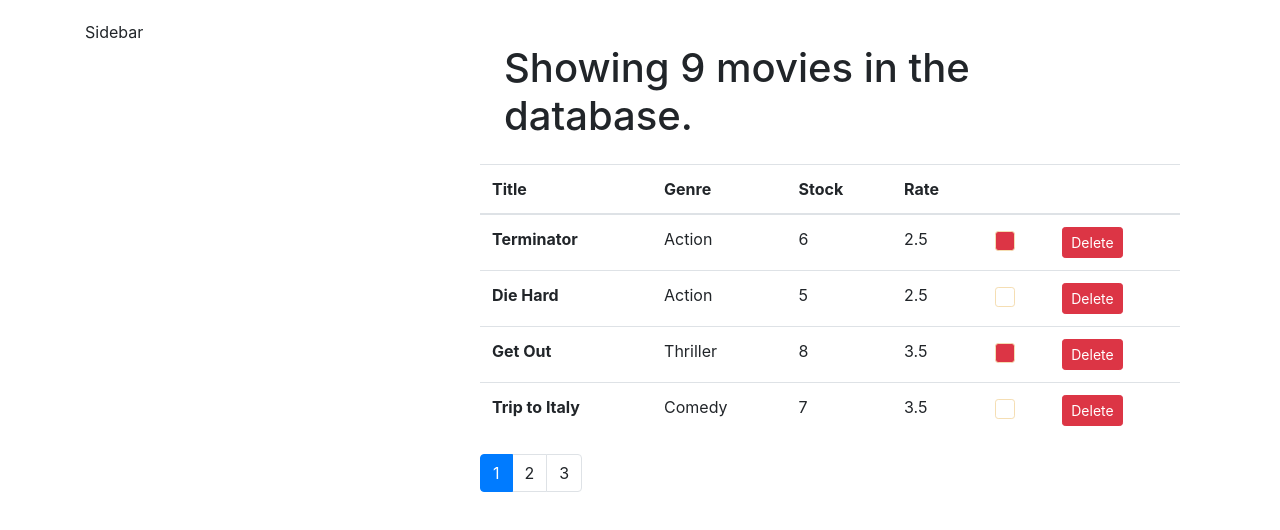
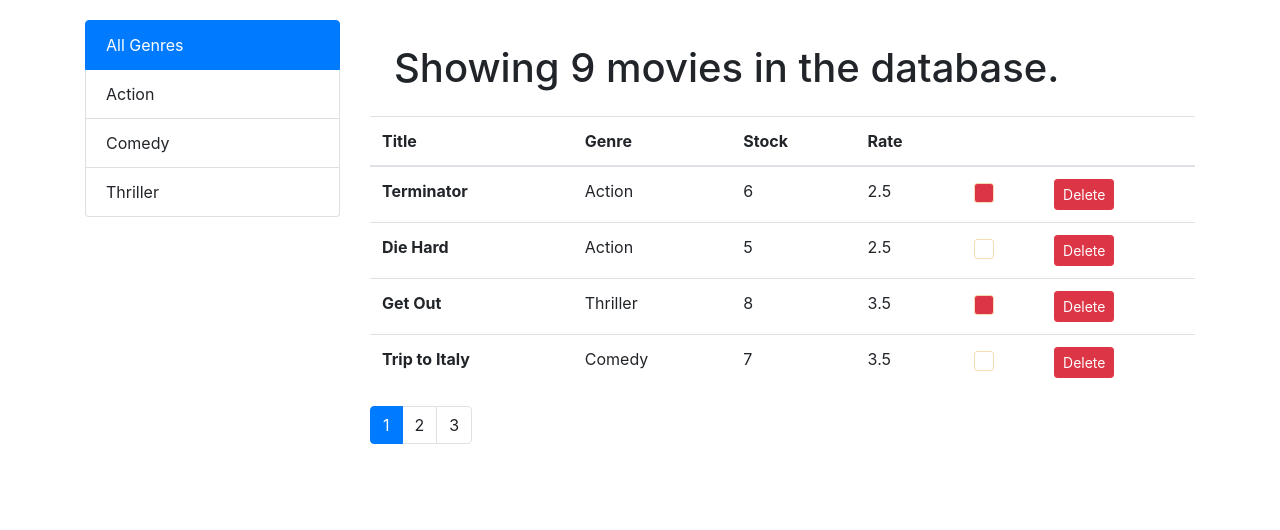
Before and after one commit to shubhamdixit8388/react-learning-vidly-app, a React (Create React App) app: page / in a window 1280 px wide. Shown: the top 530 px of the page. Built offline with nearby package versions, Linux system fonts and the light colour scheme.

Commit message:
filtering in movies completed

```diff
--- a/src/components/common/pagination.jsx
+++ b/src/components/common/pagination.jsx
@@ -2,10 +2,8 @@ import React from "react";
 import PropTypes from "prop-types";
 import _ from "lodash";
 
-class Pagination extends React.Component {
-  render() {
-    const { itemsCount, pageSize, onPageChange, currentPageNumber } =
-      this.props;
+const Pagination = (props) => {
+  const { itemsCount, pageSize, onItemSelect, selectedItem } = props;
   const noOfPages = Math.ceil(itemsCount / pageSize);
   if (noOfPages < 2) return null;
   const pages = _.range(1, noOfPages + 1);
@@ -15,8 +13,10 @@ class Pagination extends React.Component {
         {pages.map((page) => {
           return (
             <li
-                onClick={() => onPageChange(page)}
-                className={this.getActiveClass(page, currentPageNumber)}
+              onClick={() => onItemSelect(page)}
+              className={
+                page === selectedItem ? "page-item active" : "page-item"
+              }
               key={page}
             >
               <a className="page-link">{page}</a>
@@ -26,14 +26,7 @@ class Pagination extends React.Component {
       </ul>
     </nav>
   );
-  }
-
-  getActiveClass(pageNumber, currentPageNumber) {
-    let pageNumberClass = "page-item ";
-    pageNumberClass += pageNumber === currentPageNumber ? "active" : "";
-    return pageNumberClass;
-  }
-}
+};
 
 Pagination.propTypes = {
   itemsCount: PropTypes.number.isRequired,
--- a/src/components/common/sidebar-tabs.jsx
+++ b/src/components/common/sidebar-tabs.jsx
@@ -1,9 +1,28 @@
-import React, { Component } from "react";
+const SidebarTabs = (props) => {
+  const { genres, onItemSelect, textProperty, valueProperty, selectedItem } =
+    props;
+  return (
+    <ul className="list-group">
+      {genres.map((genre) => (
+        <li
+          className={
+            selectedItem.name === genre.name
+              ? "list-group-item active"
+              : "list-group-item"
+          }
+          key={genre[valueProperty]}
+          onClick={() => onItemSelect(genre)}
+        >
+          {genre[textProperty]}
+        </li>
+      ))}
+    </ul>
+  );
+};
 
-class SidebarTabs extends React.Component {
-  render() {
-    return <div>Sidebar</div>;
-  }
-}
+SidebarTabs.defaultProps = {
+  textProperty: "name",
+  valueProperty: "_id",
+};
 
 export default SidebarTabs;
--- a/src/components/movies.jsx
+++ b/src/components/movies.jsx
@@ -1,27 +1,57 @@
 import React, { Component } from "react";
 import { getMovies } from "../services/fakeMovieService";
+import { getGenres } from "../services/fakeGenreService";
 import Like from "./common/like";
 import Pagination from "./common/pagination";
 import { paginate } from "../utils/paginate";
+import SidebarTabs from "./common/sidebar-tabs";
 
 class Movies extends Component {
   state = {
-    movies: getMovies(),
+    movies: [],
+    genres: [],
     pageSize: 4,
     currentPageNumber: 1,
+    selectedGenre: { name: "All Genres" },
   };
+
+  componentDidMount() {
+    const genres = [{ name: "All Genres" }, ...getGenres()];
+    this.setState({ movies: getMovies(), genres });
+  }
+
   render() {
-    const { length: count } = this.state.movies;
-    const { movies: allMovies, currentPageNumber, pageSize } = this.state;
-    const movies = paginate(allMovies, currentPageNumber, pageSize);
+    const {
+      movies: allMovies,
+      currentPageNumber,
+      pageSize,
+      genres,
+      selectedGenre,
+    } = this.state;
+
+    const filteredMovies =
+      selectedGenre && selectedGenre._id
+        ? allMovies.filter((movie) => movie.genre._id === selectedGenre._id)
+        : allMovies;
+    const movies = paginate(filteredMovies, currentPageNumber, pageSize);
 
     if (!this.state.movies.length) {
       return <h1 className="m-4">There are no movies in the database.</h1>;
     }
     return (
       <main className="container">
-        <h1 className="m-4">Showing {count} movies in the database.</h1>
-
+        <div className="row">
+          <div className="col-3">
+            <SidebarTabs
+              genres={genres}
+              onItemSelect={this.handleGenreChange}
+              selectedItem={selectedGenre}
+            />
+          </div>
+          <div className="col">
+            <h1 className="m-4">
+              Showing {filteredMovies.length} movies in the database.
+            </h1>
             <table className="table">
               <thead>
                 <tr>
@@ -62,14 +92,22 @@ class Movies extends Component {
               </tbody>
             </table>
             <Pagination
-          itemsCount={count}
+              itemsCount={filteredMovies.length}
               pageSize={this.state.pageSize}
-          onPageChange={this.handlePageChange}
-          currentPageNumber={this.state.currentPageNumber}
+              onItemSelect={this.handlePageChange}
+              selectedItem={this.state.currentPageNumber}
             />
+          </div>
+        </div>
       </main>
     );
   }
+
+  handleGenreChange = (selectedGenre) => {
+    if (selectedGenre !== this.state.selectedGenre) {
+      this.setState({ selectedGenre, currentPageNumber: 1 });
+    }
+  };
 
   handlePageChange = (currentPageNumber) => {
     if (this.state.currentPageNumber !== currentPageNumber) {
--- a/src/index.js
+++ b/src/index.js
@@ -1,7 +1,6 @@
 import React from "react";
 import ReactDOM from "react-dom";
 import "./index.css";
-import App from "./App";
 import Movies from "./components/movies";
 import reportWebVitals from "./reportWebVitals";
 import "bootstrap/dist/css/bootstrap.css";
@@ -9,7 +8,7 @@ import "font-awesome/css/font-awesome.css";
 
 ReactDOM.render(
   <React.StrictMode>
-    <App />
+    <Movies />
   </React.StrictMode>,
   document.getElementById("root")
 );
--- a/src/services/fakeGenreService.js
+++ b/src/services/fakeGenreService.js
@@ -1,9 +1,9 @@
 export const genres = [
   { _id: "5b21ca3eeb7f6fbccd471818", name: "Action" },
   { _id: "5b21ca3eeb7f6fbccd471814", name: "Comedy" },
-  { _id: "5b21ca3eeb7f6fbccd471820", name: "Thriller" }
+  { _id: "5b21ca3eeb7f6fbccd471820", name: "Thriller" },
 ];
 
 export function getGenres() {
-  return genres.filter(g => g);
+  return genres.filter((g) => g);
 }
```
Lines whose indentation alone changed are shown as unchanged.
